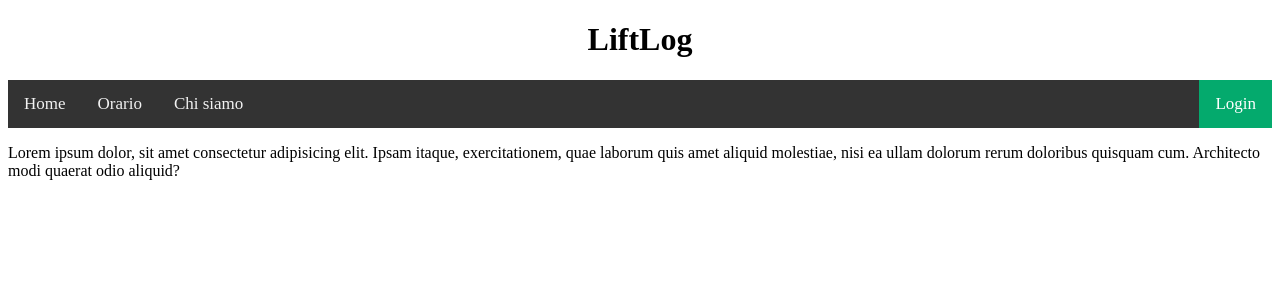
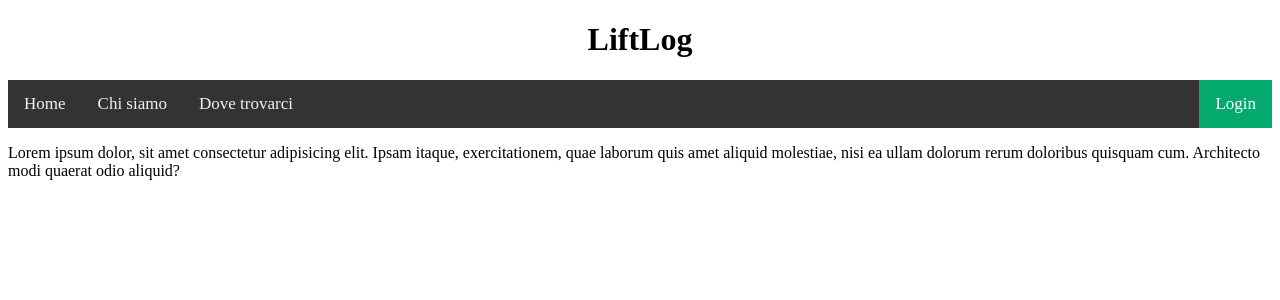
Before and after one commit to paolpal/LiftLog, a PHP site: page / in a window 1280 px wide. Shown: the top 300 px of the page. Run offline with PHP 8.4, Linux system fonts and the light colour scheme.

Commit message:
Modifica alla navbar.

```diff
--- a/php/layout/navbar.php
+++ b/php/layout/navbar.php
@@ -1,7 +1,7 @@
 <!-- navbar -->
 <nav>
     <a href="">Home</a>
-    <a href="">Orario</a>
     <a href="">Chi siamo</a>
+    <a href="">Dove trovarci</a>
     <a href="" class="split">Login</a>
 </nav>
```
